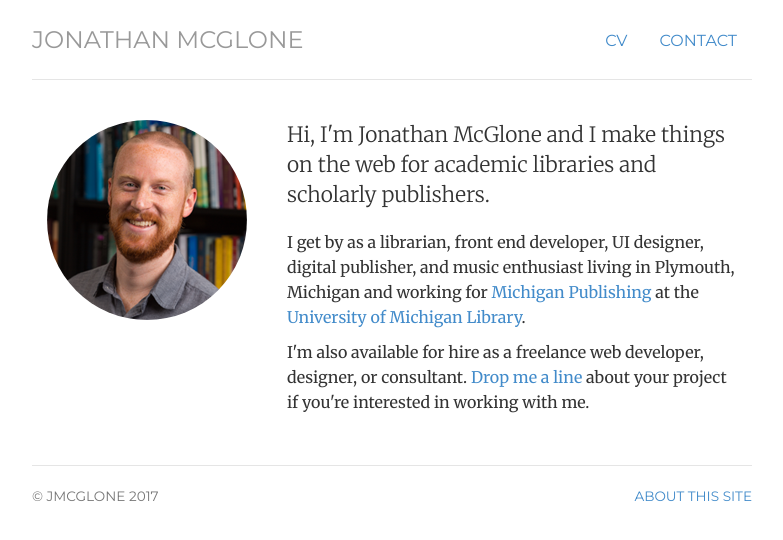
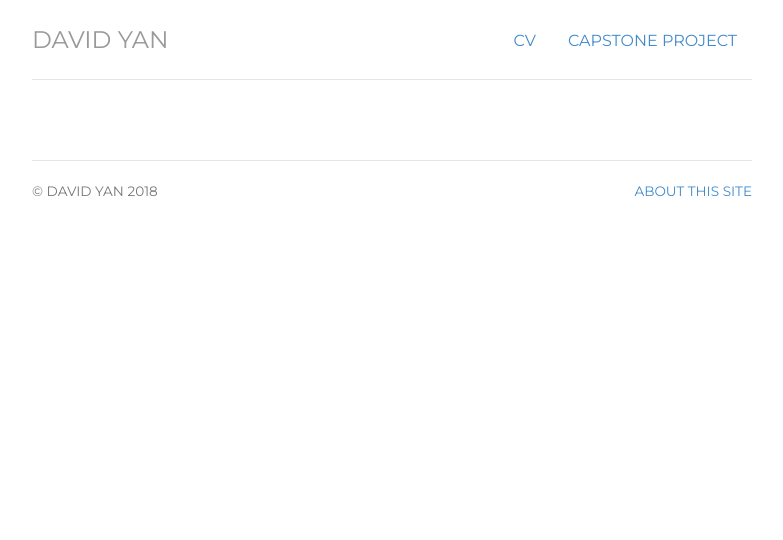
Before and after one commit to davidyan92/davidyan92.github.io, a Jekyll site: the page built from index.html, in a window 1280 px wide. Shown: the top 540 px of the page, without its empty margins (248-1031 px from the left). Built offline with Jekyll 4.4.1, drawn with Linux system fonts in a browser that asks for light colours.

Commit message:
edited github io

```diff
--- a/_includes/footer.html
+++ b/_includes/footer.html
@@ -1,7 +1,7 @@
 <div class="footer">
 	<div class="row">
 	<div class="col-sm-8">
-	<p><small>&copy; jmcglone 2017</small></p>
+	<p><small>&copy; David Yan 2018</small></p>
 	</div>
 	<div class="col-sm-4">
 	<p class="pull-right"><small><a href="/about" title="About this site">About this site</a></small></p>
--- a/_includes/header.html
+++ b/_includes/header.html
@@ -3,7 +3,7 @@
 		<li class="{{ page.cv }}"><a href="/cv" title="CV">CV</a></li>
 		<!-- <li class="{{ page.projects }}"><a href="/projects" title="Projects">Projects</a></li> -->
 		<!-- <li class="{{ page.notes }}"><a href="/notes" title="Notes">Notes</a></li> -->
-		<li class="{{ page.contact }}"><a href="/contact" title="Contact">Contact</a></li>
+		<li class="{{ page.contact }}"><a href="/contact" title="Contact">Capstone Project</a></li>
 	</ul>
-	<h3 class="text-muted"><a href="/">Jonathan McGlone</a></h3>
+	<h3 class="text-muted"><a href="/">David Yan</a></h3>
 </div> <!-- /header -->
--- a/index.html
+++ b/index.html
@@ -1,22 +1,19 @@
 ---
 layout: default
-title: jmcglone.com
+title: davidyan92
 cv: passive
 notes: passive
 contact: passive
-description: Jonathan McGlone is a Librarian, Front-End Developer, Digital Publisher, Project Manager, Music Enthusiast, and Web Noodler living and working in Michigan.
+description: David, I like to let my mind wander when i get the chance.
 ---
 <!-- <div class="jumbotron"> -->
 <div class="row marketing">
-	<div class="col-sm-4">
-	<img  class="img-circle avatar" alt="Jonathan McGlone" src="img/jmcglone-200px.png">
-	</div>
-	<div itemscope itemtype="http://data-vocabulary.org/Person" class="col-sm-8">
-	<p class="lead">Hi, I'm <span itemprop="name">Jonathan McGlone</span> and I make things on the web for academic libraries and scholarly publishers.</p>
-	<p>I get by as a <span itemprop="title">librarian</span>, <span itemprop="title">front end developer</span>, <span itemprop="title">UI designer</span>, <span itemprop="title">digital publisher</span>, and music enthusiast living in <span itemprop="address" itemscope
+	<!-- <div itemscope itemtype="http://data-vocabulary.org/Person" class="col-sm-8">
+	<p class="lead">Hi, I'm<span itemprop="name">David Yan</span></p>
+	<p>I get by as a<span itemprop="title"></span>, <span itemprop="title">front end developer</span>, <span itemprop="title">UI designer</span>, <span itemprop="title">digital publisher</span>, and music enthusiast living in <span itemprop="address" itemscope
     itemtype="http://data-vocabulary.org/Address"> <span itemprop="locality">Plymouth</span>, <span itemprop="region">Michigan</span></span> and working for <a href="http://www.publishing.umich.edu">Michigan Publishing</a> at <span itemprop="affiliation">the <a href="http://www.lib.umich.edu">University of Michigan Library</a></span>.</p>
 
 	<p>I'm also available for hire as a <span itemprop="title">freelance web developer, designer, or consultant</span>. <a href="contact">Drop me a line</a> about your project if you're interested in working with me.</p>
-	</div>
+	</div> -->
 </div>
 <!-- </div> -->
```
